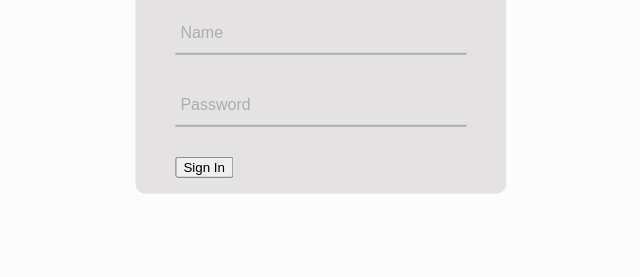
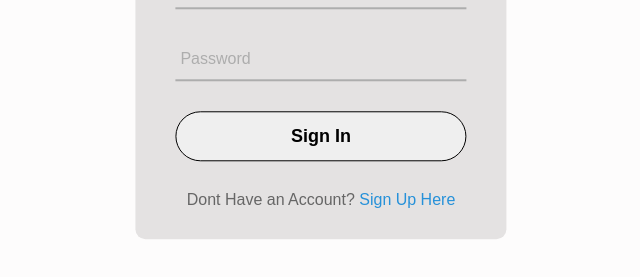
Before and after one commit to AnLewis78/FrontEnd, a plain HTML site: page Sign In Form One/index.html in a window 1280 px wide. Shown: the part 351-628 px from the top of the page, without its empty margins (319-959 px from the left). Drawn offline with Linux system fonts and the light colour scheme.

Commit message:
Added Sign Up Link to Html, and added css for the Sign In/ Sign Up Button

```diff
--- a/Sign In Form One/index.html
+++ b/Sign In Form One/index.html
@@ -20,6 +20,9 @@
                     <label>Password</label>
                 </div>
                 <input name="submit" type="submit" value="Sign In" />
+                <div class="SignUp_Link">
+                    Dont Have an Account? <a href="#">Sign Up Here</a>
+                </div>
             </form>
         </div>
     </div>
--- a/Sign In Form One/style.css
+++ b/Sign In Form One/style.css
@@ -73,3 +73,45 @@ form .txt_field{
 .txt_field input:valid ~ span::before{
     width: 100%;
 }
+
+.pass{
+    margin: -5px 0 20px 5px;
+    color: #a6a6a6;
+    cursor: pointer;
+}
+
+.pass:hover{
+    text-decoration: underline;
+}
+
+input[type="Submit"]{
+    width: 100%;
+    height: 50px;
+    border: 1px solid;
+    border-radius: 25px;
+    font-size: 18px;
+    font-weight: 700;
+    cursor: pointer;
+}
+
+input[type="Submit"]:hover{
+    background: #2691d9;
+    color: #e9f4fb;
+    transition: .5s;
+}
+
+.SignUp_Link{
+    margin: 30px 0;
+    text-align: center;
+    font-size: 16px;
+    color: #666666;
+}
+
+.SignUp_Link a{
+    color: #2691d9;
+    text-decoration: none;
+}
+
+.SignUp_Link a:hover{
+    text-decoration: underline;
+}
```
